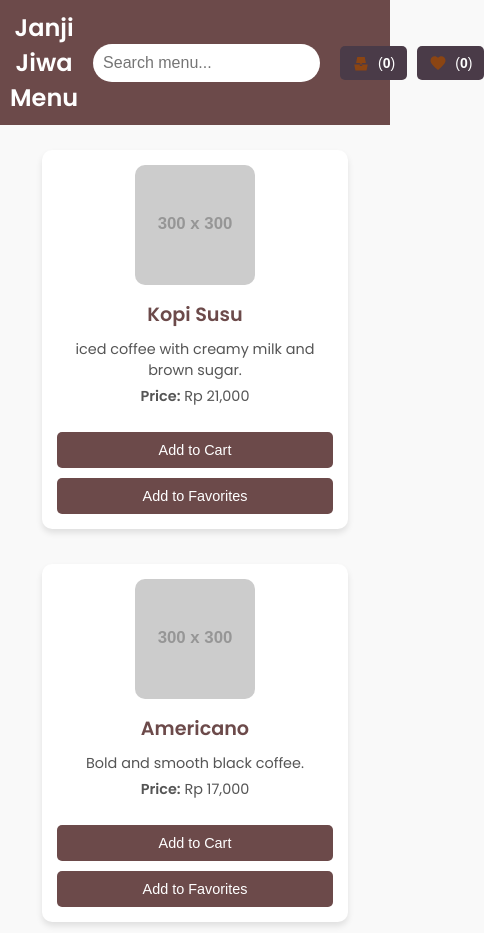
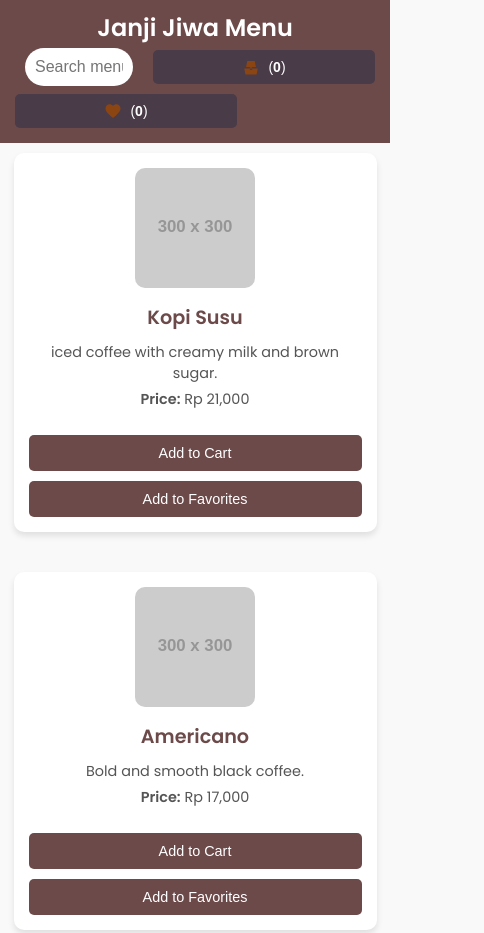
Before and after one commit to psychopomp4/JJ-menu, a plain HTML site: page index.html in a window 390 px wide. Shown: the top 933 px of the page, 484 px wide, since content can reach past the window. Drawn offline with Linux system fonts and the light colour scheme; placeholder pictures from the web are drawn by us.

Commit message:
Update style.css

```diff
--- a/style.css
+++ b/style.css
@@ -15,11 +15,14 @@
     background-color: #6c4a4a;
     color: white;
     padding: 10px 20px;
+    flex-wrap: wrap;
 }
 
 header h1 {
     font-size: 1.8rem;
     margin: 0;
+    text-align: center;
+    width: 100%; /* Agar judul mengisi lebar pada mobile */
 }
 
 header input {
@@ -30,6 +33,7 @@
     border: none;
     outline: none;
     font-size: 1rem;
+    width: 60%;  /* Menyesuaikan lebar input di perangkat kecil */
 }
 
 header button {
@@ -41,7 +45,6 @@
     cursor: pointer;
     font-size: 1rem;
     transition: background-color 0.3s;
-    position: relative;
 }
 
 header button span {
@@ -260,68 +263,6 @@
     }
 }
 
-/* Default styles (for larger screens) */
-body {
-    font-family: 'Poppins', sans-serif;
-    margin: 0;
-    padding: 0;
-    box-sizing: border-box;
-}
-
-.container {
-    display: flex;
-    flex-wrap: wrap;
-    justify-content: space-around;
-    gap: 20px;
-}
-
-.menu-item {
-    width: 30%; /* 3 items per row on larger screens */
-    box-sizing: border-box;
-    margin-bottom: 20px;
-}
-
-img {
-    width: 100%;
-    height: auto;
-}
-
-/* Styles for smaller screens (phones) */
-@media (max-width: 768px) {
-    .menu-item {
-        width: 48%; /* 2 items per row on smaller screens */
-    }
-}
-
-/* Styles for extra small screens (portrait phones) */
-@media (max-width: 480px) {
-    .menu-item {
-        width: 100%; /* 1 item per row on small screens */
-    }
-
-    .header h1 {
-        font-size: 1.5rem;
-    }
-
-    .container {
-        flex-direction: column;
-        align-items: center;
-    }
-}
-
-body {
-    font-size: 1rem; /* Default font size */
-}
-
-h1 {
-    font-size: 2.5rem; /* Larger title on large screens */
-}
-
-@media (max-width: 480px) {
-    h1 {
-        font-size: 1.8rem; /* Smaller title on mobile */
-    }
-}
 /* Media Queries untuk Responsif */
 
 /* Untuk Tablet (768px ke bawah) */
@@ -330,6 +271,14 @@
     header {
         padding: 15px;
         text-align: center;
+    }
+
+    header input {
+        width: 75%;  /* Menyesuaikan input agar lebih kecil di tablet */
+    }
+
+    header button {
+        width: 60%;
     }
 
     /* Menu item - 2 kolom per baris */
@@ -362,10 +311,19 @@
         padding: 10px;
     }
 
+    header input {
+        width: 80%; /* Membatasi lebar input agar lebih kecil */
+    }
+
+    header button {
+        width: 60%;  /* Tombol lebih kecil pada mobile */
+    }
+
     /* Menu item - 1 kolom per baris */
     .container {
         flex-direction: column;  /* Mengubah menu ke 1 kolom */
         align-items: center;     /* Menyejajarkan semua item di tengah */
+        padding: 10px;
     }
 
     .menu-item {
```
